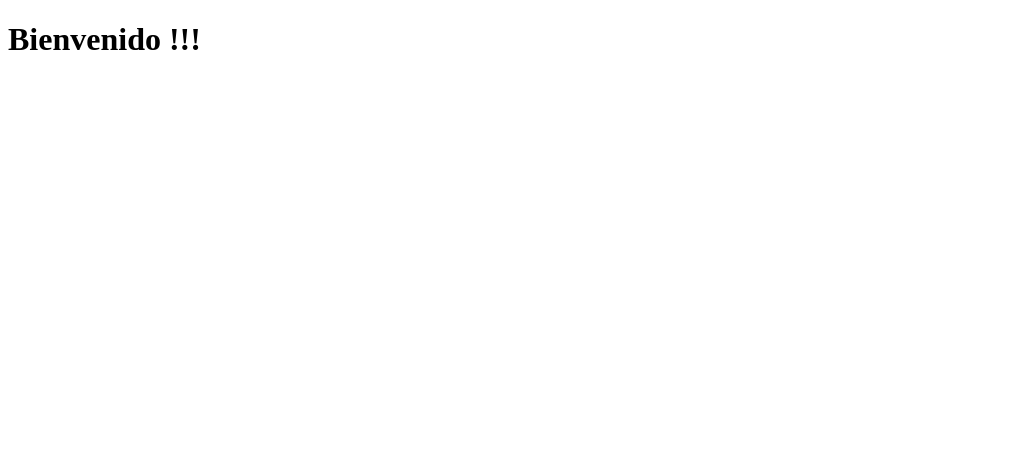
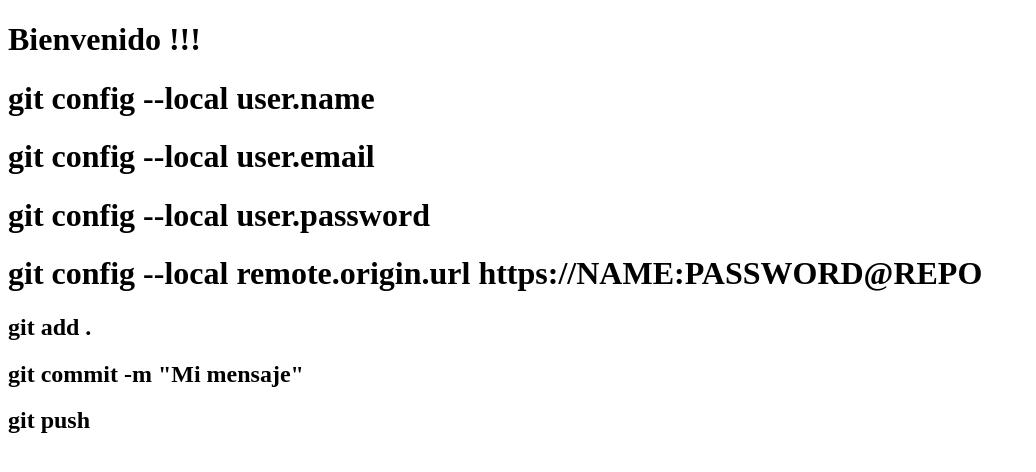
Before and after one commit to castrorodrigo-355/app-1, a plain HTML site: page index.html in a window 1280 px wide. Shown: the whole page, without its empty margins (0-1036 px from the left). Drawn offline with Linux system fonts and the light colour scheme.

Commit message:
Agregando mas comandos

```diff
--- a/index.html
+++ b/index.html
@@ -7,5 +7,13 @@
   </head>
   <body>
     <h1>Bienvenido !!!</h1>
+    <h1> git config --local user.name </h1>
+    <h1> git config --local user.email </h1>
+    <h1> git config --local user.password </h1>
+    <h1> git config --local remote.origin.url https://NAME:PASSWORD@REPO </h1>
+
+    <h2>git add .</h2>
+    <h2>git commit -m "Mi mensaje"</h2>
+    <h2>git push</h2>
   </body>
 </html>
```
